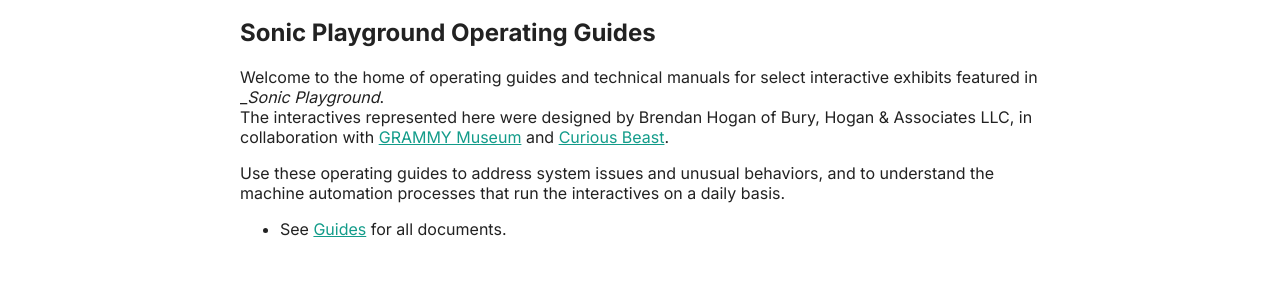
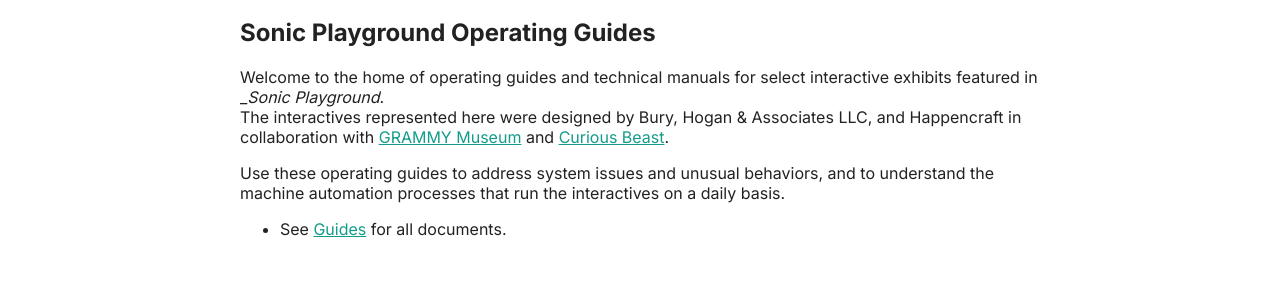
Before and after one commit to buryhoganllc/sonic-playground-guides, a Jekyll site: the page built from index.md, in a window 1280 px wide. Shown: the part 128-428 px from the top of the page. Built offline with Jekyll 4.4.1, drawn with Linux system fonts in a browser that asks for light colours.

Commit message:
docs: update Home page to listen Happencraft (Moldover!) reference.

```diff
--- a/index.md
+++ b/index.md
@@ -7,7 +7,7 @@ permalink: /
 ## Sonic Playground Operating Guides
 
 Welcome to the home of operating guides and technical manuals for select interactive exhibits featured in _*Sonic Playground*.
-The interactives represented here were designed by Brendan Hogan of Bury, Hogan & Associates LLC, in collaboration with [GRAMMY Museum](https://www.grammymuseum.org/) and [Curious Beast](https://www.curiousbeast.org).
+The interactives represented here were designed by Bury, Hogan & Associates LLC, and Happencraft in collaboration with [GRAMMY Museum](https://grammymuseum.org/) and [Curious Beast](https://www.curiousbeast.org).
 
 Use these operating guides to address system issues and unusual behaviors, and to understand the machine automation processes that run the interactives on a daily basis.
 
```
